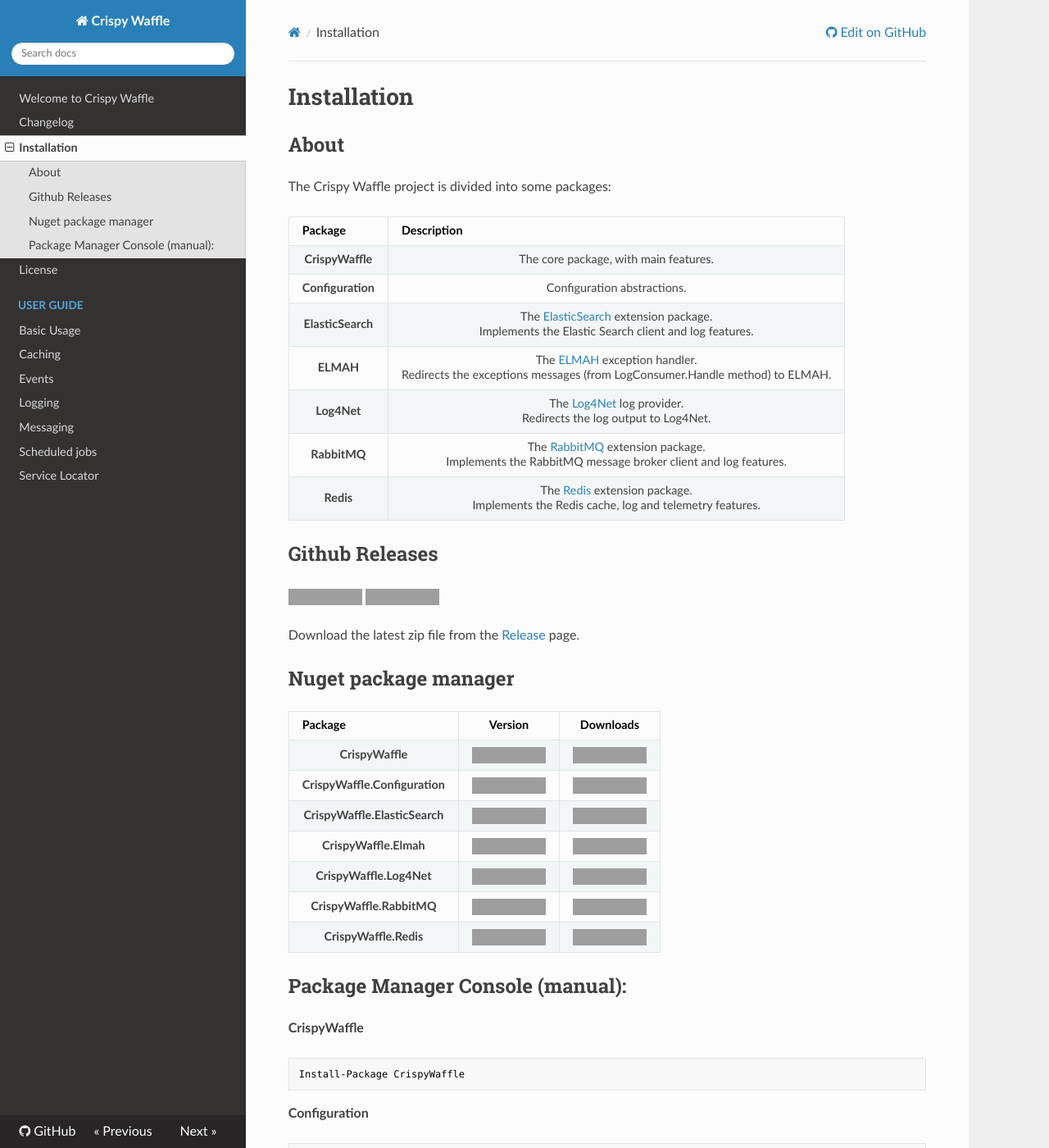
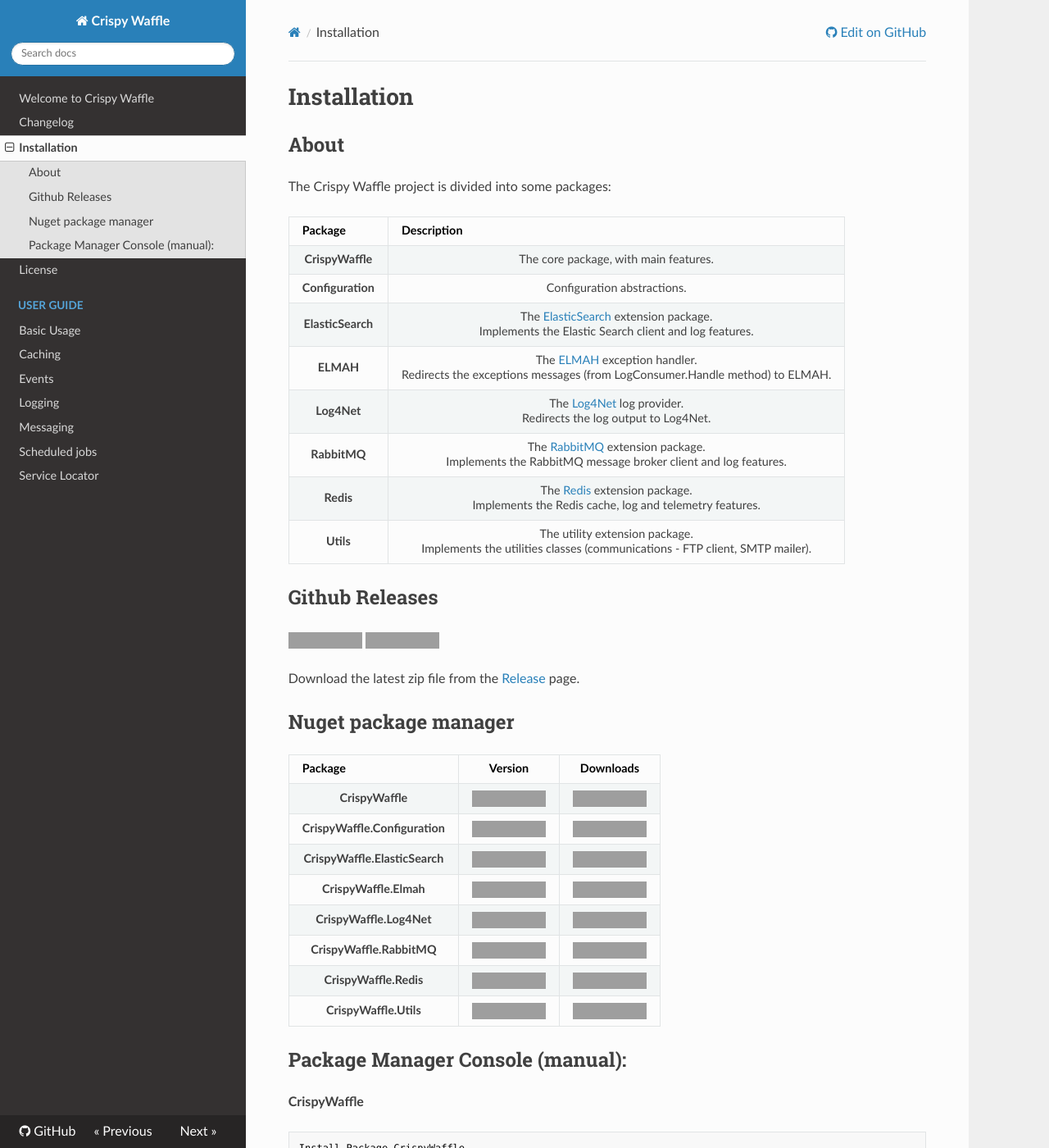
Before and after one commit to guibranco/CrispyWaffle, an MkDocs documentation site: the page built from docs/installation.md, in a window 1280 px wide and 1400 px high. Shown: the whole window at 82% size. Built offline with MkDocs 1.6.1, drawn with Linux system fonts in a browser that asks for light colours; nearby versions of some CDN libraries; some of the changed text lies outside the part shown; grey boxes are pictures that could not be loaded.

Commit message:
Update docs

````diff
--- a/docs/installation.md
+++ b/docs/installation.md
@@ -13,6 +13,7 @@
 | **Log4Net** | The [Log4Net](https://github.com/apache/logging-log4net) log provider.<br /> Redirects the log output to Log4Net. |
 | **RabbitMQ** | The [RabbitMQ](https://www.rabbitmq.com/) extension package.<br /> Implements the RabbitMQ message broker client and log features. |
 | **Redis** | The [Redis](https://redis.io) extension package.<br /> Implements the Redis cache, log and telemetry features. |
+| **Utils** | The utility extension package.<br /> Implements the utilities classes (communications - FTP client, SMTP mailer). |
 
 ## Github Releases
 
@@ -31,6 +32,7 @@
 | **CrispyWaffle.Log4Net** | [![CrispyWaffle Log4Net NuGet Version](https://img.shields.io/nuget/v/CrispyWaffle.Log4Net.svg?style=flat)](https://www.nuget.org/packages/CrispyWaffle.Log4Net/) | [![CrispyWaffle Log4Net NuGet Downloads](https://img.shields.io/nuget/dt/CrispyWaffle.Log4Net.svg?style=flat)](https://www.nuget.org/packages/CrispyWaffle.Log4Net/) |
 | **CrispyWaffle.RabbitMQ** | [![CrispyWaffle RabbitMQ NuGet Version](https://img.shields.io/nuget/v/CrispyWaffle.RabbitMQ.svg?style=flat)](https://www.nuget.org/packages/CrispyWaffle.RabbitMQ/) | [![CrispyWaffle RabbitMQ NuGet Downloads](https://img.shields.io/nuget/dt/CrispyWaffle.RabbitMQ.svg?style=flat)](https://www.nuget.org/packages/CrispyWaffle.RabbitMQ/) |
 | **CrispyWaffle.Redis** | [![CrispyWaffle Redis NuGet Version](https://img.shields.io/nuget/v/CrispyWaffle.Redis.svg?style=flat)](https://www.nuget.org/packages/CrispyWaffle.Redis/) | [![CrispyWaffle Redis NuGet Downloads](https://img.shields.io/nuget/dt/CrispyWaffle.Redis.svg?style=flat)](https://www.nuget.org/packages/CrispyWaffle.Redis/) |
+| **CrispyWaffle.Utils** | [![CrispyWaffle Utils NuGet Version](https://img.shields.io/nuget/v/CrispyWaffle.Utils.svg?style=flat)](https://www.nuget.org/packages/CrispyWaffle.Utils/) | [![CrispyWaffle Utils NuGet Downloads](https://img.shields.io/nuget/dt/CrispyWaffle.Utils.svg?style=flat)](https://www.nuget.org/packages/CrispyWaffle.Utils/) |
 
 
 ## Package Manager Console (manual):
@@ -68,3 +70,8 @@
 ```ps
 Install-Package CrispyWaffle.Redis
 ```
+
+**Utils**
+```ps
+Install-Package CrispyWaffle.Utils
+```
````
Also changed, not shown: docs/license.md (+1 -1 lines), docs/user-guide/basic-usage.md (+3 -0 lines).
